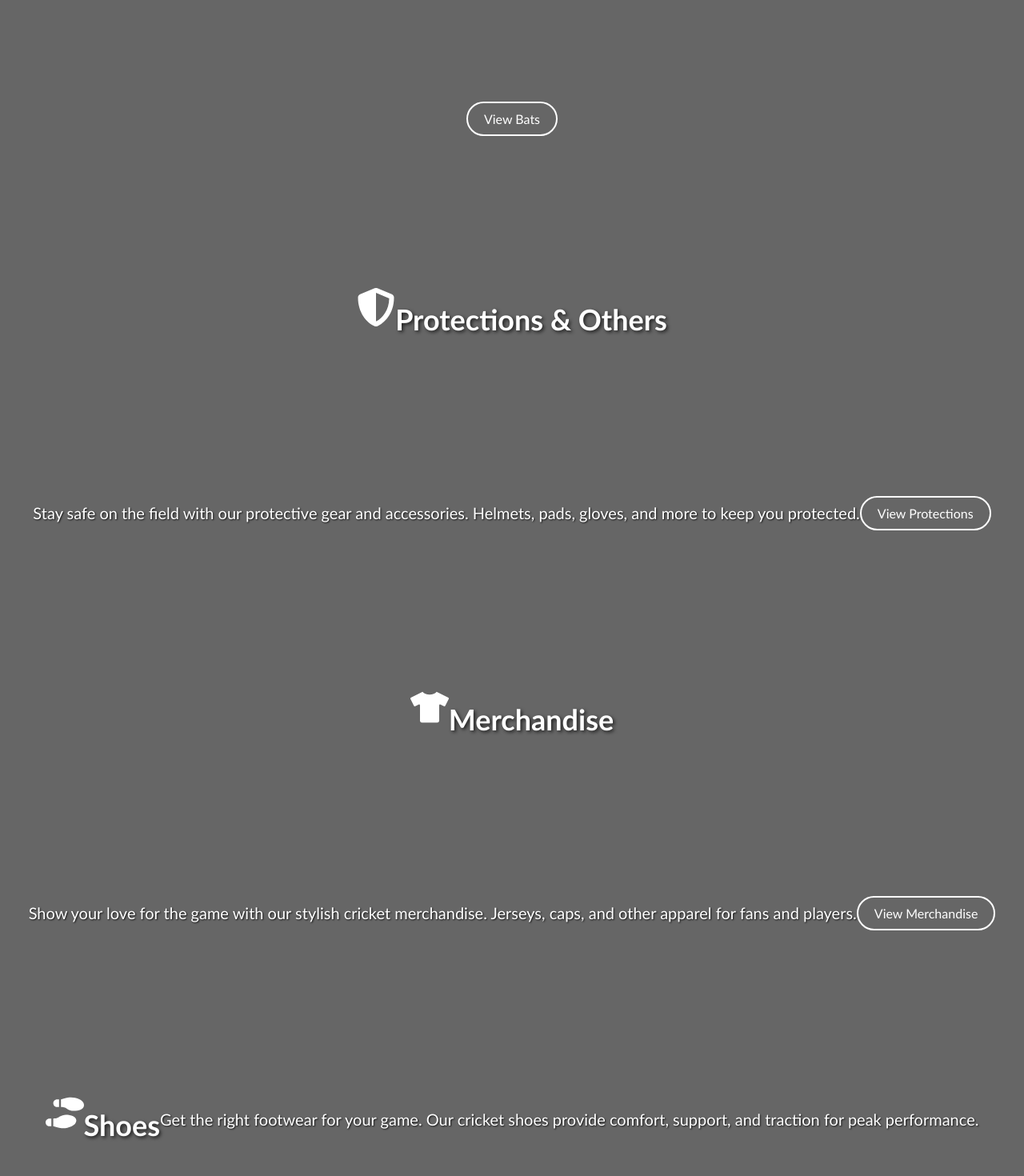
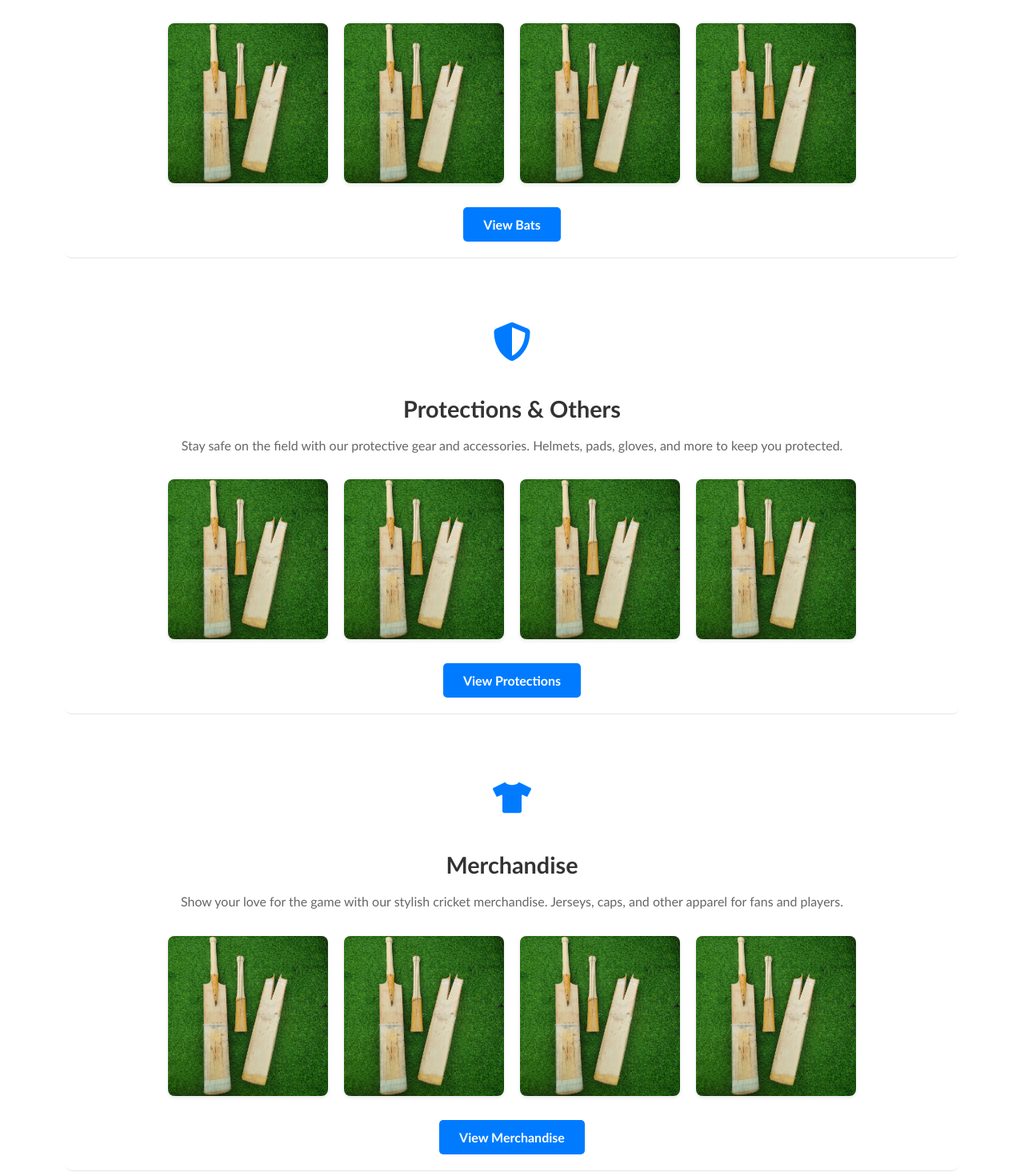
Before and after one commit to AshenIsuruWijesuriya/Samson-Cricket-WebApp, a React (Create React App) app in the folder frontend/: page /shop in a window 1280 px wide. Shown: the part 320-1790 px from the top of the page at 80% size. Built offline with nearby package versions, Linux system fonts and the light colour scheme; the HTML template or start-up script is replaced by a standard one.

Commit message:
shop page complete fix css

```diff
--- a/frontend/src/Pages/Home.css
+++ b/frontend/src/Pages/Home.css
@@ -86,8 +86,9 @@
 }
 
 .preview-title{
-    color: #000000;
+    color: #373737;
     font-size: 40px;
+    font-family: 'Trebuchet MS';
 }
 
 .preview-bats-content {
@@ -129,6 +130,7 @@
 .preview-bat-details h3 {
     font-size: 1.1rem;
     margin-bottom: 5px;
+    font-family: 'Trebuchet MS';
 }
 
 .preview-bat-details p {
--- a/frontend/src/Pages/Shop/Shop.css
+++ b/frontend/src/Pages/Shop/Shop.css
@@ -1,100 +1,121 @@
 .cricket-shop-content {
-    text-align: center;
+    display: flex;
+    flex-direction: column;
+    align-items: center;
+    padding: 20px;
 }
 
 .cricket-shop-section {
-    margin-bottom: 0px;
-    background-color: #ffffff;
-    background-size: cover;
-    background-position: center;
+    width: 90%;
+    max-width: 1200px;
+    margin-top: 30px;
+    margin-bottom: 30px;
+    padding: 20px;
+    border-radius: 8px;
+    transition: transform 0.3s ease;
+    box-sizing: border-box;
+}
+
+.cricket-shop-section:hover {
+    transform: translateY(-5px);
+    background-color: rgba(0, 0, 0, 0.03);
 }
 
 .cricket-shop-section-content {
-    display: flex;
-    align-items: center;
-    justify-content: center;
-    flex-wrap: wrap;
-    height: 500px;
-    background: rgba(0, 0, 0, 0.6); /* Add a semi-transparent dark overlay to section-content */
+    text-align: center;
 }
 
 .cricket-shop-icon {
     font-size: 3em;
+    color: #007bff;
     margin-bottom: 15px;
-    color: rgb(255, 255, 255); /* Change icon color to white */
+    font-family: 'Trebuchet MS';
+}
+
+.cricket-shop-section h2 {
+    font-size: 1.8em;
+    margin-bottom: 10px;
+    color: #333;
+    font-family: 'Trebuchet MS';
+}
+
+.cricket-shop-section p {
+    font-size: 1em;
+    font-family: 'Trebuchet MS';
+    color: #666;
+    line-height: 1.6;
+    margin-bottom: 20px;
 }
 
 .cricket-shop-button {
     display: inline-block;
-    padding: 10px 20px;
-    background-color: #ffffff00;
-    color: rgb(255, 255, 255);
-    border: 2px solid white;
+    padding: 12px 25px;
+    background-color: #007bff;
+    color: white;
+    font-family: 'Trebuchet MS';
     text-decoration: none;
-    border-radius: 35px;
-    transition: background-color 0.3s;
-    font-family: 'Trebuchet MS';
-    font-weight: 600px;
+    border-radius: 5px;
+    font-weight: 600;
+    transition: background-color 0.3s ease;
 }
 
 .cricket-shop-button:hover {
-    background-color: #ffffff00;
-    color: rgb(255, 32, 32);
-    border: 2px solid rgb(255, 61, 61);
+    background-color: #0056b3;
 }
 
-.cricket-shop-section-content h2 {
-    color: rgb(255, 255, 255);
-    margin-bottom: 15px;
-    font-size: 36px;
-    font-family: 'Trebuchet MS';
-    text-shadow: 2px 2px 4px rgba(0, 0, 0, 0.7);
+.cricket-shop-images {
+    display: flex;
+    justify-content: center;
+    flex-wrap: wrap;
+    margin-bottom: 20px;
 }
 
-.cricket-shop-section-content p {
-    color: #ffffff;
-    line-height: 1.6;
-    margin-bottom: 20px;
-    font-family: 'Trebuchet MS';
-    font-size: 20px;
-    text-shadow: 1px 1px 2px rgba(0, 0, 0, 0.8);
+.cricket-shop-images img {
+    width: 200px;
+    height: 100%;
+    object-fit: cover;
+    margin: 10px;
+    border-radius: 8px;
+    box-shadow: 0 2px 5px rgba(0, 0, 0, 0.1);
+}
+
+.cricket-bats-section,
+.cricket-protections-section,
+.cricket-merchandise-section,
+.cricket-shoes-section {
+    border-bottom: 1px solid rgba(0, 0, 0, 0.1);
 }
 
 @media (max-width: 768px) {
-    .cricket-shop-section-content {
-        flex-direction: column; /* Stack content vertically on smaller screens */
+    .cricket-shop-section {
+        width: 95%;
+        margin-bottom: 30px;
     }
 
-    .cricket-shop-icon,
-    .cricket-shop-section-content h2,
-    .cricket-shop-section-content p,
-    .cricket-shop-button {
-        width: 90%; /* Make elements take full width on smaller screens */
-        max-width: 100%;
-        text-align: center;
+    .cricket-shop-images img {
+        width: 150px;
+        height: 100px;
+        margin: 5px;
     }
 
     .cricket-shop-section-content {
-        justify-content: center;
+        padding: 20px;
+    }
+
+    .cricket-shop-icon {
+        font-size: 2.5em;
+    }
+
+    .cricket-shop-section h2 {
+        font-size: 1.5em;
+    }
+
+    .cricket-shop-section p {
+        font-size: 0.9em;
+    }
+
+    .cricket-shop-button {
+        padding: 10px 20px;
+        font-size: 0.9em;
     }
 }
-
-.cricket-bats-section {
-    /* background-image: url('../assets/images/shophomeb.jpeg'); */
-    background-blend-mode: multiply;
-}
-
-.cricket-protections-section {
-    /* background-image: url('../assets/images/protections.jpeg'); */
-    background-blend-mode: multiply;
-}
-
-.cricket-merchandise-section {
-    /* background-image: url('../assets/images/merchandise.jpeg'); */
-    background-blend-mode: multiply;
-}
-
-.cricket-shoes-section {
-    /* background-image: url('../assets/images/shoes.jpeg'); */
-    background-blend-mode: multiply;
-}
--- a/frontend/src/Pages/Shop/Shop.js
+++ b/frontend/src/Pages/Shop/Shop.js
@@ -1,7 +1,27 @@
 import React from 'react';
 import MainHeader from '../../Common/mainHeader';
 import './Shop.css'; // Import your CSS file
-import {FaShieldAlt, FaTshirt, FaShoePrints } from "react-icons/fa";
+import { FaShieldAlt, FaTshirt, FaShoePrints } from 'react-icons/fa';
+
+import batImage1 from '../../assets/images/gripReplacement.jpg'; // Import your bat images
+import batImage2 from '../../assets/images/gripReplacement.jpg';
+import batImage3 from '../../assets/images/gripReplacement.jpg';
+import batImage4 from '../../assets/images/gripReplacement.jpg';
+
+import protectionImage1 from '../../assets/images/gripReplacement.jpg'; // Import your protection images
+import protectionImage2 from '../../assets/images/gripReplacement.jpg';
+import protectionImage3 from '../../assets/images/gripReplacement.jpg';
+import protectionImage4 from '../../assets/images/gripReplacement.jpg';
+
+import merchandiseImage1 from '../../assets/images/gripReplacement.jpg'; // Import your merchandise images
+import merchandiseImage2 from '../../assets/images/gripReplacement.jpg';
+import merchandiseImage3 from '../../assets/images/gripReplacement.jpg';
+import merchandiseImage4 from '../../assets/images/gripReplacement.jpg';
+
+import shoeImage1 from '../../assets/images/gripReplacement.jpg'; // Import your shoe images
+import shoeImage2 from '../../assets/images/gripReplacement.jpg';
+import shoeImage3 from '../../assets/images/gripReplacement.jpg';
+import shoeImage4 from '../../assets/images/gripReplacement.jpg';
 
 const Shop = () => {
     return (
@@ -12,8 +32,18 @@ const Shop = () => {
                     <div className="cricket-shop-section-content">
                         <FaShieldAlt className="cricket-shop-icon" />
                         <h2>Cricket Bats</h2>
-                        <p>Explore our wide range of cricket bats, from beginner to professional levels. Find the perfect bat for your playing style.</p>
-                        <a href="/shop/bats" className="cricket-shop-button">View Bats</a>
+                        <p>
+                            Explore our wide range of cricket bats, from beginner to professional levels. Find the perfect bat for your playing style.
+                        </p>
+                        <div className="cricket-shop-images">
+                            <img src={batImage1} alt="Cricket Bat 1" />
+                            <img src={batImage2} alt="Cricket Bat 2" />
+                            <img src={batImage3} alt="Cricket Bat 3" />
+                            <img src={batImage4} alt="Cricket Bat 4" />
+                        </div>
+                        <a href="/shop/bats" className="cricket-shop-button">
+                            View Bats
+                        </a>
                     </div>
                 </section>
 
@@ -21,8 +51,18 @@ const Shop = () => {
                     <div className="cricket-shop-section-content">
                         <FaShieldAlt className="cricket-shop-icon" />
                         <h2>Protections & Others</h2>
-                        <p>Stay safe on the field with our protective gear and accessories. Helmets, pads, gloves, and more to keep you protected.</p>
-                        <a href="/shop/protections" className="cricket-shop-button">View Protections</a>
+                        <p>
+                            Stay safe on the field with our protective gear and accessories. Helmets, pads, gloves, and more to keep you protected.
+                        </p>
+                        <div className="cricket-shop-images">
+                            <img src={protectionImage1} alt="Protection 1" />
+                            <img src={protectionImage2} alt="Protection 2" />
+                            <img src={protectionImage3} alt="Protection 3" />
+                            <img src={protectionImage4} alt="Protection 4" />
+                        </div>
+                        <a href="/shop/protections" className="cricket-shop-button">
+                            View Protections
+                        </a>
                     </div>
                 </section>
 
@@ -30,8 +70,18 @@ const Shop = () => {
                     <div className="cricket-shop-section-content">
                         <FaTshirt className="cricket-shop-icon" />
                         <h2>Merchandise</h2>
-                        <p>Show your love for the game with our stylish cricket merchandise. Jerseys, caps, and other apparel for fans and players.</p>
-                        <a href="/shop/merchandise" className="cricket-shop-button">View Merchandise</a>
+                        <p>
+                            Show your love for the game with our stylish cricket merchandise. Jerseys, caps, and other apparel for fans and players.
+                        </p>
+                        <div className="cricket-shop-images">
+                            <img src={merchandiseImage1} alt="Merchandise 1" />
+                            <img src={merchandiseImage2} alt="Merchandise 2" />
+                            <img src={merchandiseImage3} alt="Merchandise 3" />
+                            <img src={merchandiseImage4} alt="Merchandise 4" />
+                        </div>
+                        <a href="/shop/merchandise" className="cricket-shop-button">
+                            View Merchandise
+                        </a>
                     </div>
                 </section>
 
@@ -39,8 +89,18 @@ const Shop = () => {
                     <div className="cricket-shop-section-content">
                         <FaShoePrints className="cricket-shop-icon" />
                         <h2>Shoes</h2>
-                        <p>Get the right footwear for your game. Our cricket shoes provide comfort, support, and traction for peak performance.</p>
-                        <a href="/shop/shoes" className="cricket-shop-button">View Shoes</a>
+                        <p>
+                            Get the right footwear for your game. Our cricket shoes provide comfort, support, and traction for peak performance.
+                        </p>
+                        <div className="cricket-shop-images">
+                            <img src={shoeImage1} alt="Shoe 1" />
+                            <img src={shoeImage2} alt="Shoe 2" />
+                            <img src={shoeImage3} alt="Shoe 3" />
+                            <img src={shoeImage4} alt="Shoe 4" />
+                        </div>
+                        <a href="/shop/shoes" className="cricket-shop-button">
+                            View Shoes
+                        </a>
                     </div>
                 </section>
             </main>
--- a/frontend/src/Pages/Shop/ViewBats/ViewBats.css
+++ b/frontend/src/Pages/Shop/ViewBats/ViewBats.css
@@ -1,19 +1,21 @@
 .bat-shop-container {
     background-color: #f4f4f4;
     min-height: 100vh;
-    font-family: 'Segoe UI', Tahoma, Geneva, Verdana, sans-serif;
+    font-family: sans-serif;
   }
 
   .bat-shop-content {
     max-width: 1200px;
     margin: 20px auto;
     padding: 20px;
+
   }
 
   .bat-shop-title {
     text-align: center;
     margin-bottom: 20px;
     color: #333;
+    font-family: 'Trebuchet MS';
   }
 
   .bat-shop-filter {
```
